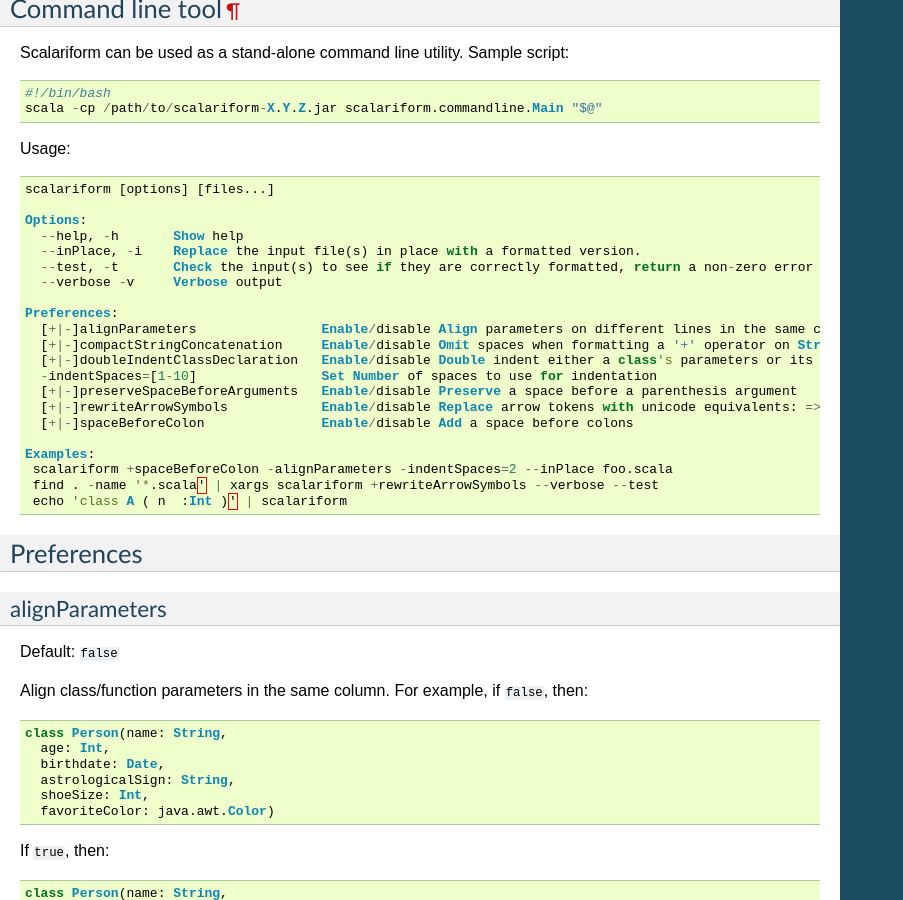
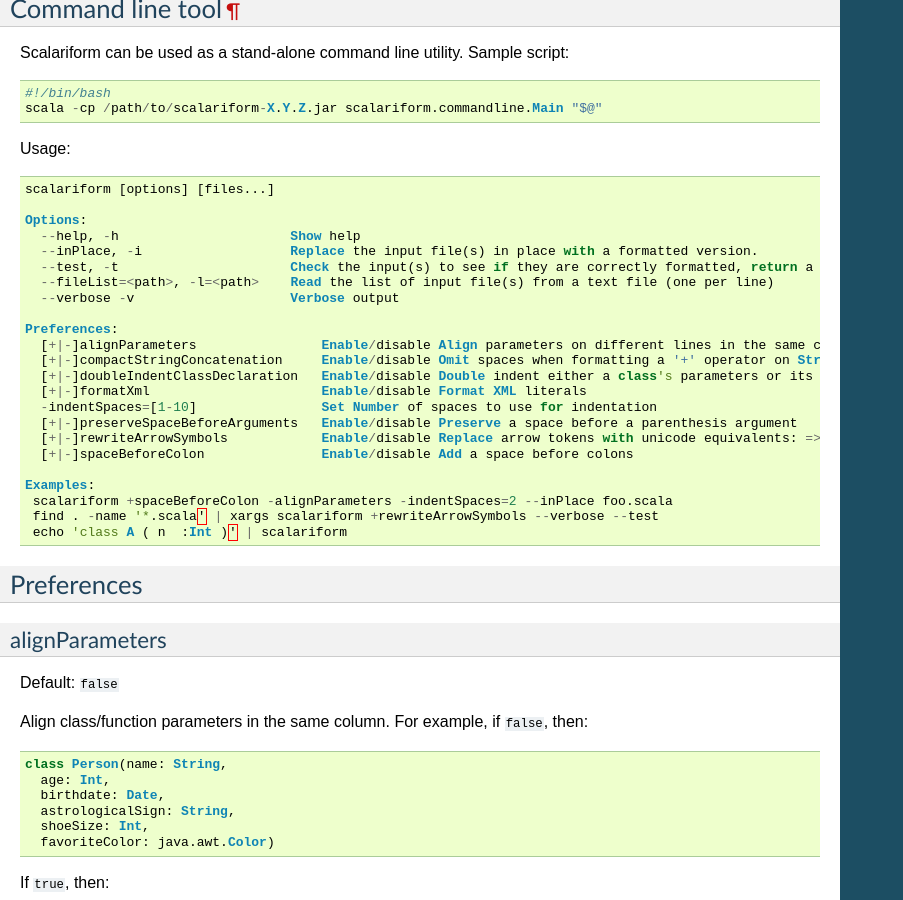
Before and after one commit to scala-ide/scalariform, a Sphinx documentation site: the page built from docs/source/README.rst, in a window 1280 px wide and 900 px high, scrolled down 635 px. Shown: the whole window, without its empty margins (0-903 px from the left). Built offline with Sphinx 7.4.7, drawn with Linux system fonts in a browser that asks for light colours; some of the changed text lies outside the part shown.

Commit message:
Update doc for new arguments

```diff
--- a/docs/source/README.rst
+++ b/docs/source/README.rst
@@ -47,15 +47,17 @@
   scalariform [options] [files...]
 
   Options:
-    --help, -h       Show help
-    --inPlace, -i    Replace the input file(s) in place with a formatted version.
-    --test, -t       Check the input(s) to see if they are correctly formatted, return a non-zero error code if not.
-    --verbose -v     Verbose output
+    --help, -h                      Show help
+    --inPlace, -i                   Replace the input file(s) in place with a formatted version.
+    --test, -t                      Check the input(s) to see if they are correctly formatted, return a non-zero error code if not.
+    --fileList=<path>, -l=<path>    Read the list of input file(s) from a text file (one per line)
+    --verbose -v                    Verbose output
 
   Preferences:
     [+|-]alignParameters                Enable/disable Align parameters on different lines in the same column
     [+|-]compactStringConcatenation     Enable/disable Omit spaces when formatting a '+' operator on String literals
     [+|-]doubleIndentClassDeclaration   Enable/disable Double indent either a class's parameters or its inheritance list
+    [+|-]formatXml                      Enable/disable Format XML literals
     -indentSpaces=[1-10]                Set Number of spaces to use for indentation
     [+|-]preserveSpaceBeforeArguments   Enable/disable Preserve a space before a parenthesis argument
     [+|-]rewriteArrowSymbols            Enable/disable Replace arrow tokens with unicode equivalents: => with ⇒, and <- with ←
@@ -147,6 +149,13 @@
       favoriteColor: java.awt.Color) {
     def firstMethod = ...
   }
+
+formatXml
+~~~~~~~~~
+
+Default: ``true``
+
+Format embedded XML literals .
 
 indentSpaces
 ~~~~~~~~~~~~
```
Also changed, not shown: README.rst (+8 -0 lines).
